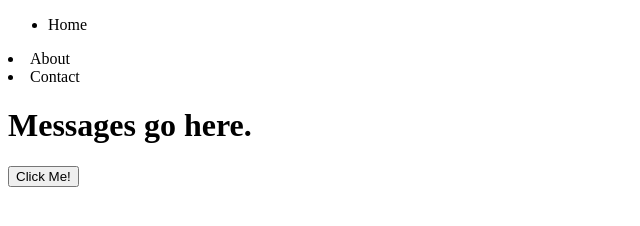
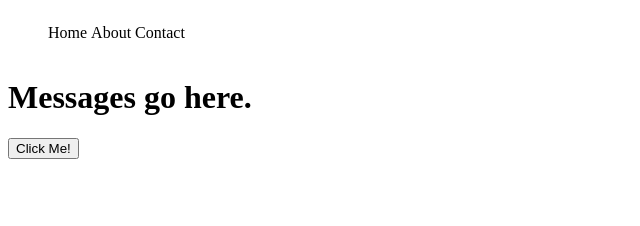
Before and after one commit to kmora3/events-intro, a plain HTML site: page index.html in a window 1280 px wide. Shown: the whole page, without its empty margins (0-640 px from the left). Drawn offline with Linux system fonts and the light colour scheme.

Commit message:
html updates

```diff
--- a/index.html
+++ b/index.html
@@ -3,14 +3,20 @@
   <head>
     <meta charset="utf-8">
     <title>Events Intro</title>
-    <script src="./js/app.js" charset="utf-8"></script>
+    <style>
+      ul, li {
+        display: inline-block;
+        list-style: none;
+      }
+    </style>
   </head>
   <body>
       <ul>
-        <li>Home</ul>
-        <li>About</ul>
-        <li>Contact</ul>
+        <li>Home</li>
+        <li>About</li>
+        <li>Contact</li>
       </ul>
+
       <h1>Messages go here.</h1>
 
       <button id = "myButton">Click Me!</button>
```
